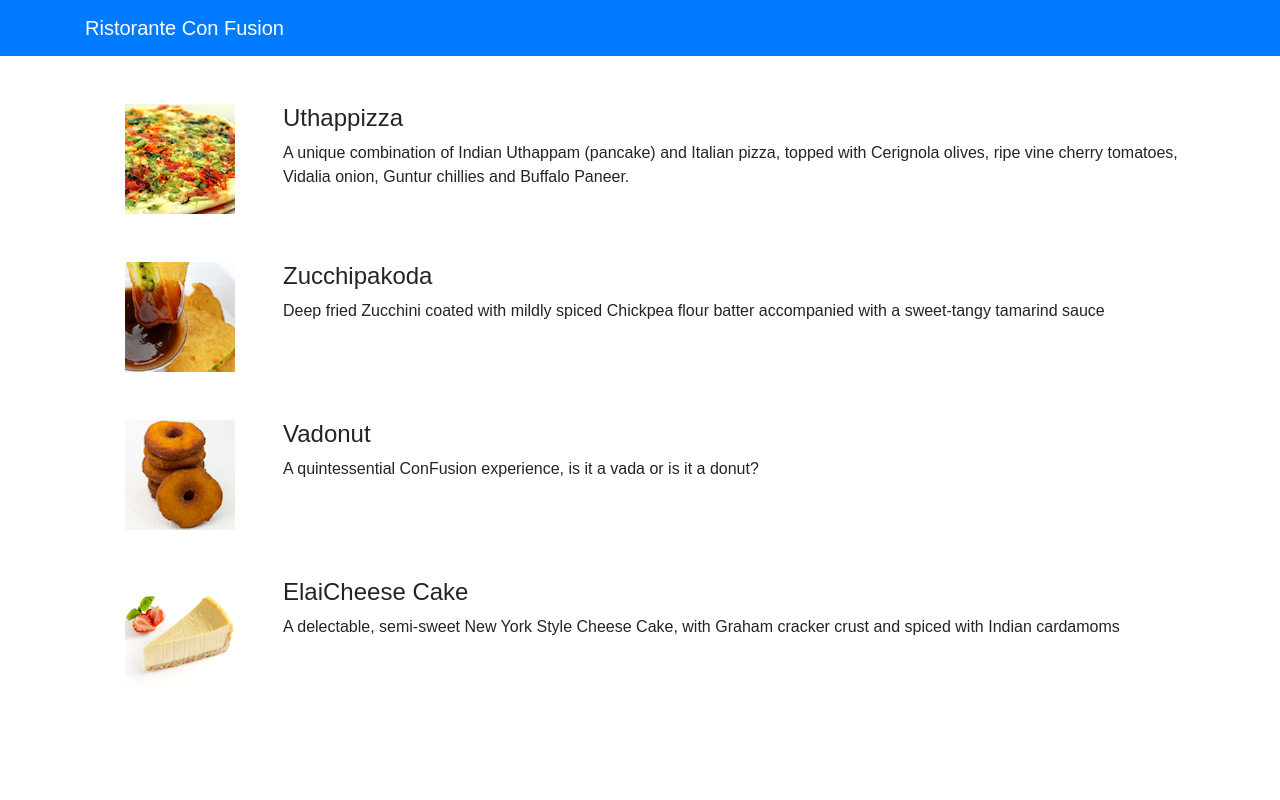
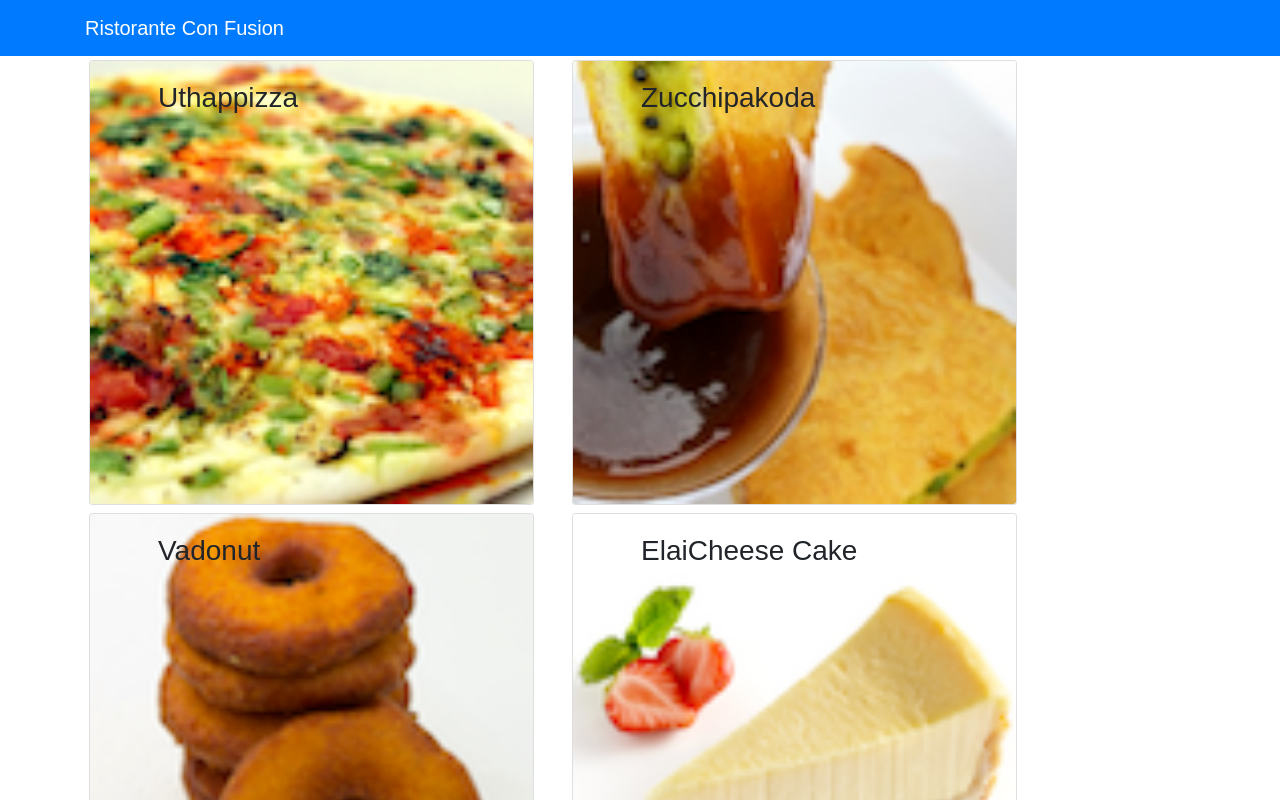
Before and after one commit to giridhar45ro/React_webapp, a React (Create React App) app in the folder confusion/: page / in a window 1280 px wide. Shown: the top 800 px of the page. Built offline with nearby package versions, Linux system fonts and the light colour scheme.

Commit message:
After Week1

```diff
--- a/confusion/src/App.js
+++ b/confusion/src/App.js
@@ -2,8 +2,14 @@
 import { Navbar ,NavbarBrand } from 'reactstrap';
 import Menu from './components/MenuComponent';
 //import './App.css';
+import { DISHES } from './shared/dishes';
+class App extends Component {
+  constructor(props) {
+    super(props);
+    this.state = {
+      dishes: DISHES
+    };}
 
-class App extends Component {
   render() {
     return (
       <div className="App">
@@ -12,10 +18,11 @@
           <NavbarBrand href="/">Ristorante Con Fusion</NavbarBrand>
         </div>
       </Navbar>
-      <Menu />
+  <Menu dishes={this.state.dishes} />
       </div>
     );
   }
 }
 
+
 export default App;
--- /dev/null
+++ b/confusion/src/components/DishdetailComponent.js
@@ -0,0 +1,61 @@
+import React, { Component } from "react";
+import { Card, CardImg, CardText, CardBody, CardTitle } from "reactstrap";
+class DishDetail extends Component {
+    changeDateFormat(date) {
+        const months = ["Jan", "Feb", "Mar", "Apr", "May", "June", "July", "Aug", "Sept", "Oct", "Nov", "Dec"];
+        const elements = date.split("-");
+        return `${months[parseInt(elements[1]) - 1]} ${elements[2]}, ${elements[0]}`;
+    }
+    renderDish(dish) {
+        if (dish !== null) {
+            return (
+                <Card>
+                    <CardImg width="100%" src={dish.image} alt={dish.name} />
+                    <CardBody>
+                        <CardTitle>{dish.name}</CardTitle>
+                        <CardText>{dish.description}</CardText>
+                    </CardBody>
+                </Card>
+            );
+        } else {
+            return <div></div>;
+        }
+    }
+    renderComment(comments) {
+        if (comments !== null) {
+            return (
+                <div>
+                    <h4>Comments</h4>
+                    <ul className="list-unstyled">
+                        {comments.map((comment) => {
+                            return (
+                                <div>
+                                    <li>{comment.comment}</li>
+                                    <li>{`-- ${comment.author} , ${this.changeDateFormat(  comment.date.split("T")[0] )}`}</li>
+                                </div>
+                            );
+                        })}
+                    </ul>
+                </div>
+            );
+        } else {
+            return <div></div>;
+        }
+    }
+
+    render() {
+        const { dish } = this.props;
+        const { comments } = dish;
+
+        return (
+            <div className="row">
+                <div className="col-12 col-md-5 m-1">{this.renderDish(dish)}</div>
+                <div className="col-12 col-md-5 m-1">
+                    {this.renderComment(comments)}
+                </div>
+            </div>
+        );
+    }
+}
+
+export default DishDetail;
--- a/confusion/src/components/MenuComponent.js
+++ b/confusion/src/components/MenuComponent.js
@@ -1,71 +1,47 @@
 import React, { Component } from "react";
-import { Media } from "reactstrap";
+import { Card, CardImg, CardImgOverlay, CardTitle } from "reactstrap";
+import DishDetail from "./DishdetailComponent";
 class Menu extends Component {
     constructor(props) {
         super(props);
         this.state = {
-            dishes: [
-                {
-                  id: 0,
-                  name:'Uthappizza',
-                  image: 'assets/images/uthappizza.png',
-                  category: 'mains',
-                  label:'Hot',
-                  price:'4.99',
-                  description:'A unique combination of Indian Uthappam (pancake) and Italian pizza, topped with Cerignola olives, ripe vine cherry tomatoes, Vidalia onion, Guntur chillies and Buffalo Paneer.'                        },
-               {
-                  id: 1,
-                  name:'Zucchipakoda',
-                  image: 'assets/images/zucchipakoda.png',
-                  category: 'appetizer',
-                  label:'',
-                  price:'1.99',
-                  description:'Deep fried Zucchini coated with mildly spiced Chickpea flour batter accompanied with a sweet-tangy tamarind sauce'                        },
-               {
-                  id: 2,
-                  name:'Vadonut',
-                  image: 'assets/images/vadonut.png',
-                  category: 'appetizer',
-                  label:'New',
-                  price:'1.99',
-                  description:'A quintessential ConFusion experience, is it a vada or is it a donut?'                        },
-               {
-                  id: 3,
-                  name:'ElaiCheese Cake',
-                  image: 'assets/images/elaicheesecake.png',
-                  category: 'dessert',
-                  label:'',
-                  price:'2.99',
-                  description:'A delectable, semi-sweet New York Style Cheese Cake, with Graham cracker crust and spiced with Indian cardamoms'                        }
-               ],
+            selectedDish: null
         }
     }
+    onDishSelect(dish) {
+        this.setState({
+            selectedDish: dish
+        });
+    }
+    renderDish(dish) {
+        if (dish != null) {
+          return <DishDetail dish={dish} />;
+        } else {
+          return <div></div>;
+        }
+      }
     render() {
 
-        const menu = this.state.dishes.map((dish) =>{
-            return(
-            <div key = {dish.id} className="col-12 mt-5">
-                <Media tag="li">
-                    <Media left middle>
-                        <Media object  src={dish.image} alt={dish.name} />
-                    </Media>
-                    <Media body className="ml-5">
-                    <Media heading>{dish.name}</Media>
-                    <p>{dish.description}</p>
-                  </Media>
-                </Media>
-            </div>
+        const menu = this.props.dishes.map((dish) => {
+            return (
+                <div key={dish.id} className="col-12 col-md-5 m-1">
+                    <Card onClick={() => this.onDishSelect(dish)}>
+                        <CardImg src={dish.image} alt={dish.name} />
+                        <CardImgOverlay className="ml-5">
+                            <CardTitle><h3> {dish.name} </h3></CardTitle>
+                        </CardImgOverlay>
+                    </Card>
+                </div>
             );
         });
 
-        return(
-       <div className="container">
-           <div   className="row">
-            <Media list>
-                 {menu}
-            </Media>
-           </div>
-       </div>
+        return (
+            <div className="container">
+                <div className="row">
+                    {menu}
+                </div>
+                {this.renderDish(this.state.selectedDish)}
+            </div>
         );
     }
 
--- /dev/null
+++ b/confusion/src/shared/dishes.js
@@ -0,0 +1,186 @@
+export const DISHES =
+    [
+        {
+        id: 0,
+        name:'Uthappizza',
+        image: 'assets/images/uthappizza.png',
+        category: 'mains',
+        label:'Hot',
+        price:'4.99',
+        description:'A unique combination of Indian Uthappam (pancake) and Italian pizza, topped with Cerignola olives, ripe vine cherry tomatoes, Vidalia onion, Guntur chillies and Buffalo Paneer.',
+        comments: [
+            {
+            id: 0,
+            rating: 5,
+            comment: "Imagine all the eatables, living in conFusion!",
+            author: "John Lemon",
+            date: "2012-10-16T17:57:28.556094Z"
+            },
+            {
+            id: 1,
+            rating: 4,
+            comment: "Sends anyone to heaven, I wish I could get my mother-in-law to eat it!",
+            author: "Paul McVites",
+            date: "2014-09-05T17:57:28.556094Z"
+            },
+            {
+            id: 2,
+            rating: 3,
+            comment: "Eat it, just eat it!",
+            author: "Michael Jaikishan",
+            date: "2015-02-13T17:57:28.556094Z"
+            },
+            {
+            id: 3,
+            rating: 4,
+            comment: "Ultimate, Reaching for the stars!",
+            author: "Ringo Starry",
+            date: "2013-12-02T17:57:28.556094Z"
+            },
+            {
+            id: 4,
+            rating: 2,
+            comment: "It's your birthday, we're gonna party!",
+            author: "25 Cent",
+            date: "2011-12-02T17:57:28.556094Z"
+            }
+        ]                        },
+        {
+        id: 1,
+        name:'Zucchipakoda',
+        image: 'assets/images/zucchipakoda.png',
+        category: 'appetizer',
+        label:'',
+        price:'1.99',
+        description:'Deep fried Zucchini coated with mildly spiced Chickpea flour batter accompanied with a sweet-tangy tamarind sauce',
+        comments: [
+            {
+            id: 0,
+            rating: 5,
+            comment: "Imagine all the eatables, living in conFusion!",
+            author: "John Lemon",
+            date: "2012-10-16T17:57:28.556094Z"
+            },
+            {
+            id: 1,
+            rating: 4,
+            comment: "Sends anyone to heaven, I wish I could get my mother-in-law to eat it!",
+            author: "Paul McVites",
+            date: "2014-09-05T17:57:28.556094Z"
+            },
+            {
+            id: 2,
+            rating: 3,
+            comment: "Eat it, just eat it!",
+            author: "Michael Jaikishan",
+            date: "2015-02-13T17:57:28.556094Z"
+            },
+            {
+            id: 3,
+            rating: 4,
+            comment: "Ultimate, Reaching for the stars!",
+            author: "Ringo Starry",
+            date: "2013-12-02T17:57:28.556094Z"
+            },
+            {
+            id: 4,
+            rating: 2,
+            comment: "It's your birthday, we're gonna party!",
+            author: "25 Cent",
+            date: "2011-12-02T17:57:28.556094Z"
+            }
+        ]
+        },
+        {
+        id: 2,
+        name:'Vadonut',
+        image: 'assets/images/vadonut.png',
+        category: 'appetizer',
+        label:'New',
+        price:'1.99',
+        description:'A quintessential ConFusion experience, is it a vada or is it a donut?',
+        comments: [
+            {
+            id: 0,
+            rating: 5,
+            comment: "Imagine all the eatables, living in conFusion!",
+            author: "John Lemon",
+            date: "2012-10-16T17:57:28.556094Z"
+            },
+            {
+            id: 1,
+            rating: 4,
+            comment: "Sends anyone to heaven, I wish I could get my mother-in-law to eat it!",
+            author: "Paul McVites",
+            date: "2014-09-05T17:57:28.556094Z"
+            },
+            {
+            id: 2,
+            rating: 3,
+            comment: "Eat it, just eat it!",
+            author: "Michael Jaikishan",
+            date: "2015-02-13T17:57:28.556094Z"
+            },
+            {
+            id: 3,
+            rating: 4,
+            comment: "Ultimate, Reaching for the stars!",
+            author: "Ringo Starry",
+            date: "2013-12-02T17:57:28.556094Z"
+            },
+            {
+            id: 4,
+            rating: 2,
+            comment: "It's your birthday, we're gonna party!",
+            author: "25 Cent",
+            date: "2011-12-02T17:57:28.556094Z"
+            }
+        ]
+        },
+        {
+        id: 3,
+        name:'ElaiCheese Cake',
+        image: 'assets/images/elaicheesecake.png',
+        category: 'dessert',
+        label:'',
+        price:'2.99',
+        description:'A delectable, semi-sweet New York Style Cheese Cake, with Graham cracker crust and spiced with Indian cardamoms',
+        comments: [
+            {
+            id: 0,
+            rating: 5,
+            comment: "Imagine all the eatables, living in conFusion!",
+            author: "John Lemon",
+            date: "2012-10-16T17:57:28.556094Z"
+            },
+            {
+            id: 1,
+            rating: 4,
+            comment: "Sends anyone to heaven, I wish I could get my mother-in-law to eat it!",
+            author: "Paul McVites",
+            date: "2014-09-05T17:57:28.556094Z"
+            },
+            {
+            id: 2,
+            rating: 3,
+            comment: "Eat it, just eat it!",
+            author: "Michael Jaikishan",
+            date: "2015-02-13T17:57:28.556094Z"
+            },
+            {
+            id: 3,
+            rating: 4,
+            comment: "Ultimate, Reaching for the stars!",
+            author: "Ringo Starry",
+            date: "2013-12-02T17:57:28.556094Z"
+            },
+            {
+            id: 4,
+            rating: 2,
+            comment: "It's your birthday, we're gonna party!",
+            author: "25 Cent",
+            date: "2011-12-02T17:57:28.556094Z"
+            }
+        ]
+        }
+    ];
```
